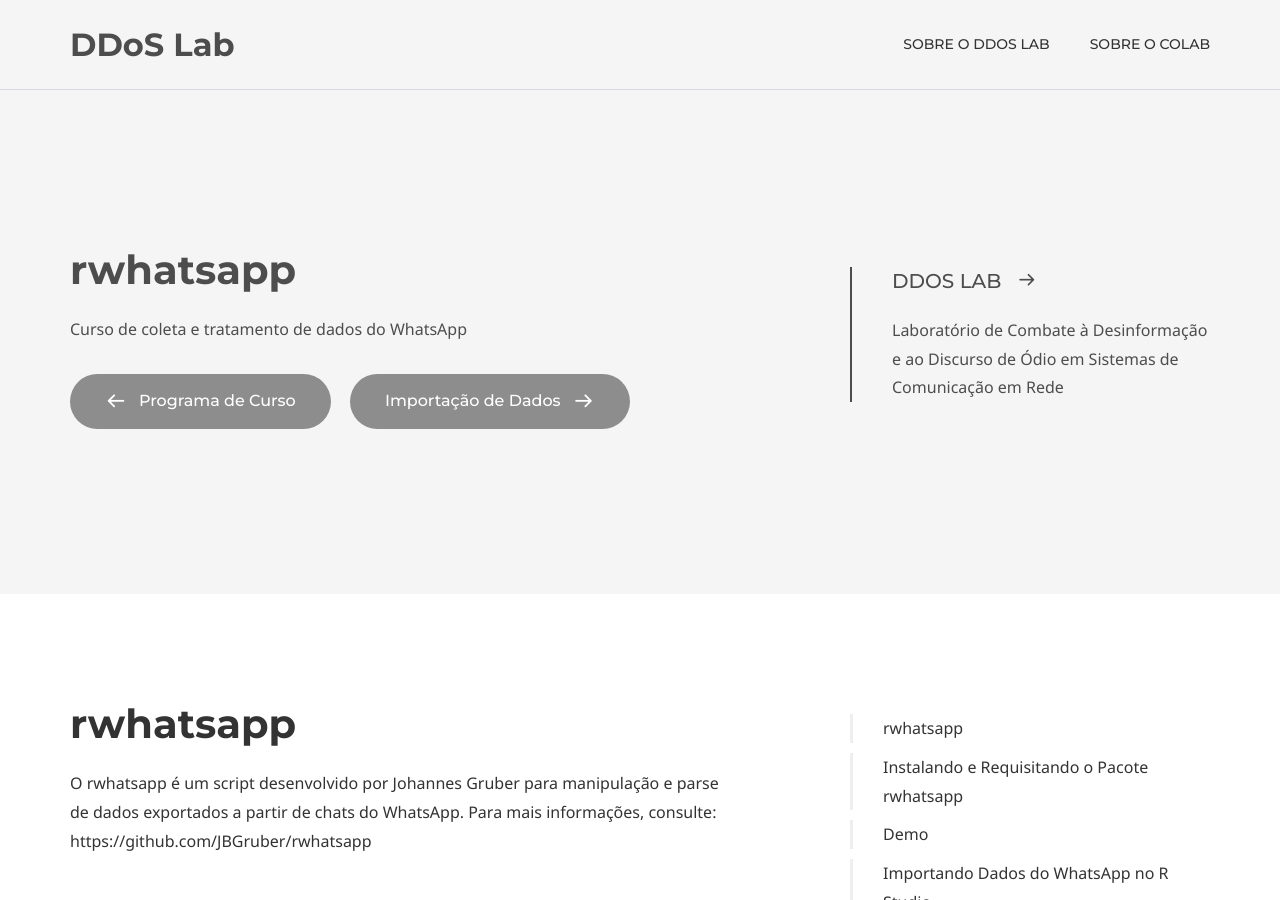
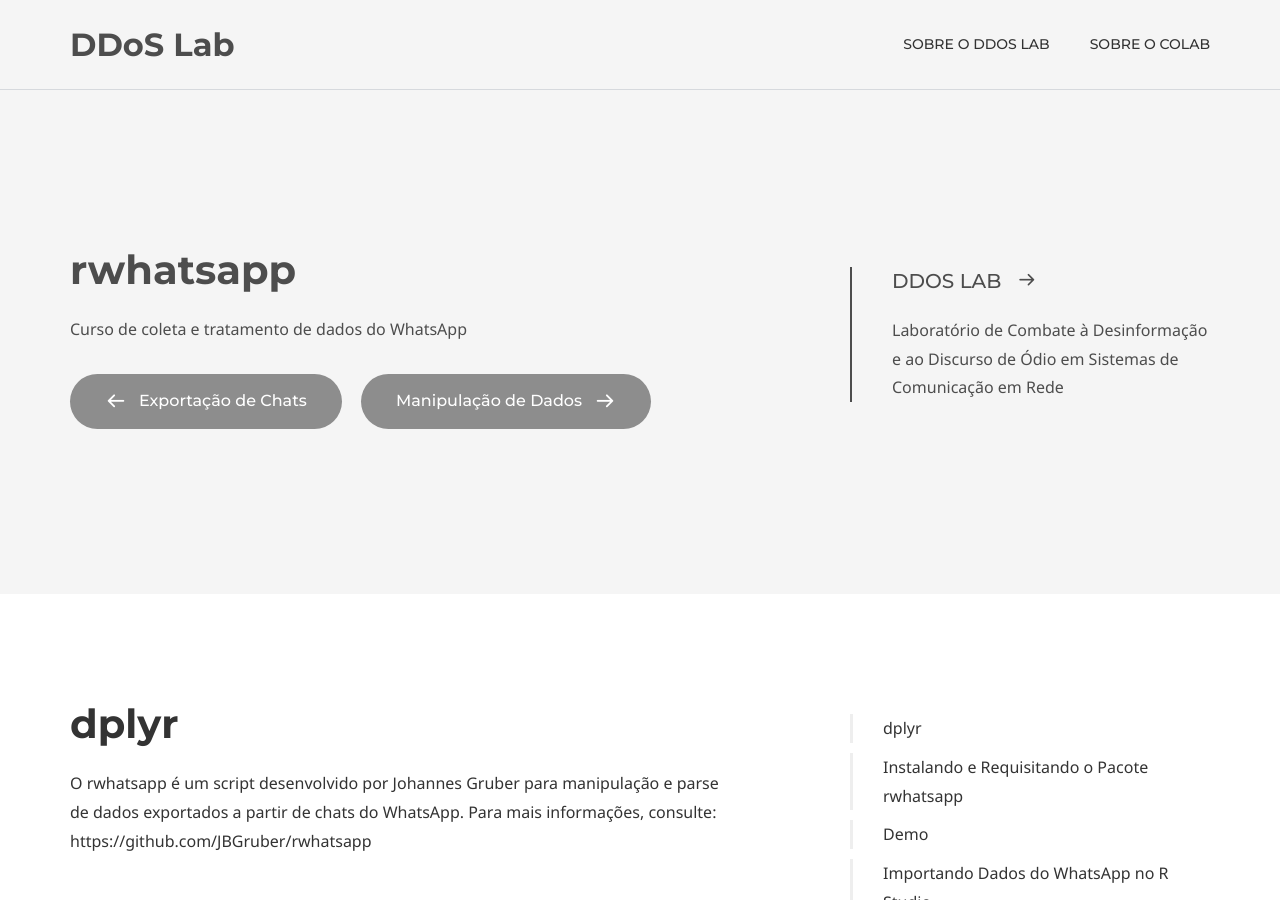
Before and after one commit to coLAB-UFF/docs, a Jekyll site: the page built from rwhatsapp_02.md, in a window 1280 px wide and 900 px high. Built offline with Jekyll 4.4.1, drawn with Linux system fonts in a browser that asks for light colours; some web fonts are replaced; some of the changed text lies outside the part shown.

Commit message:
Update rwhatsapp_02.md

```diff
--- a/rwhatsapp_02.md
+++ b/rwhatsapp_02.md
@@ -21,14 +21,14 @@
 # Page navigation
 page_nav:
     prev:
-        content: Programa de Curso
-        url: '/rwhatsapp'
+        content: Exportação de Chats
+        url: '/rwhatsapp_01'
     next:
-        content: Importação de Dados
-        url: '/rwhatsapp_02'
+        content: Manipulação de Dados
+        url: '/rwhatsapp_03'
 ---
 
-# rwhatsapp
+# dplyr
 
 O rwhatsapp é um script desenvolvido por Johannes Gruber para manipulação e parse de dados exportados a partir de chats do WhatsApp. Para mais informações, consulte: https://github.com/JBGruber/rwhatsapp
 
```
